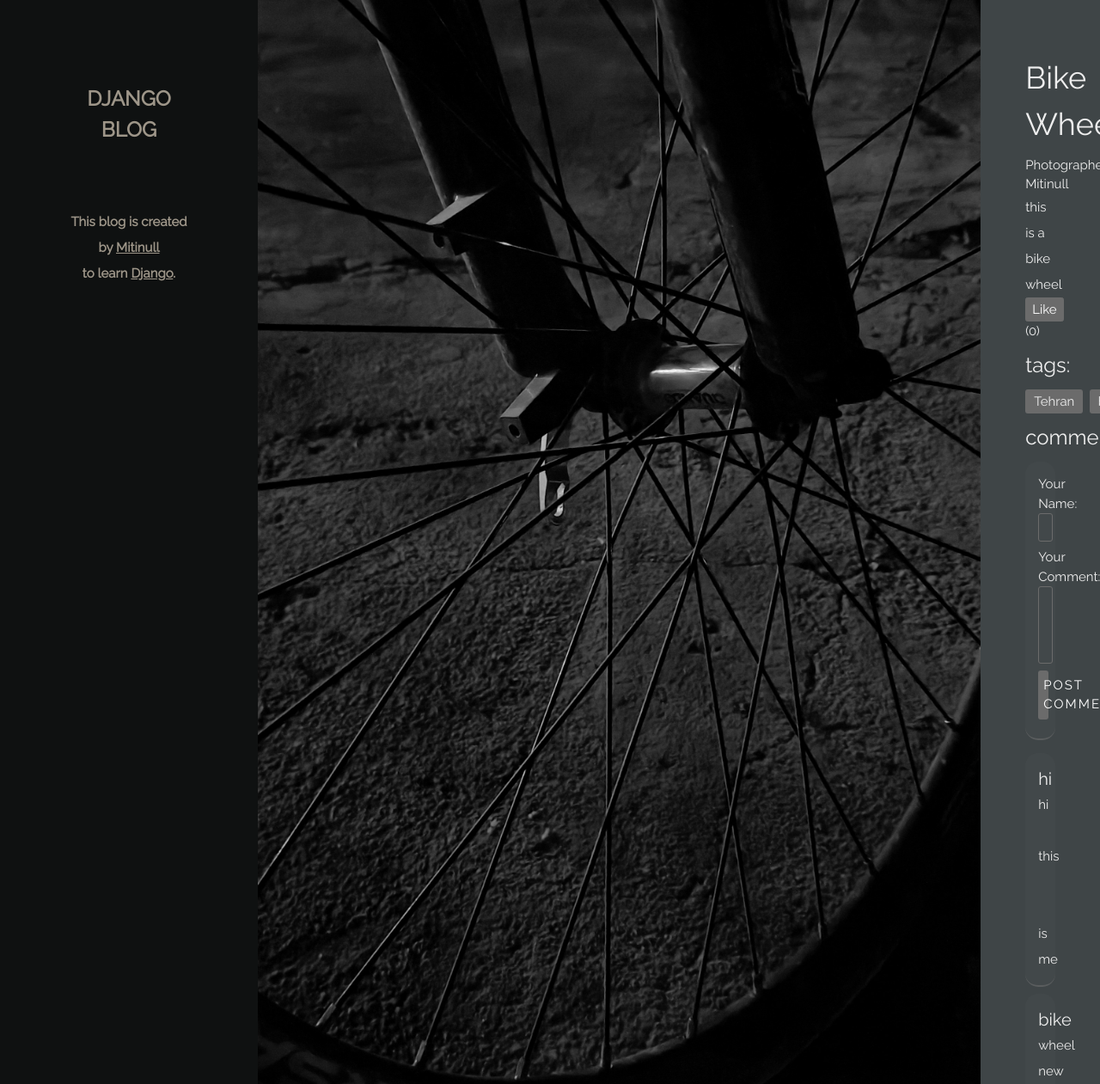
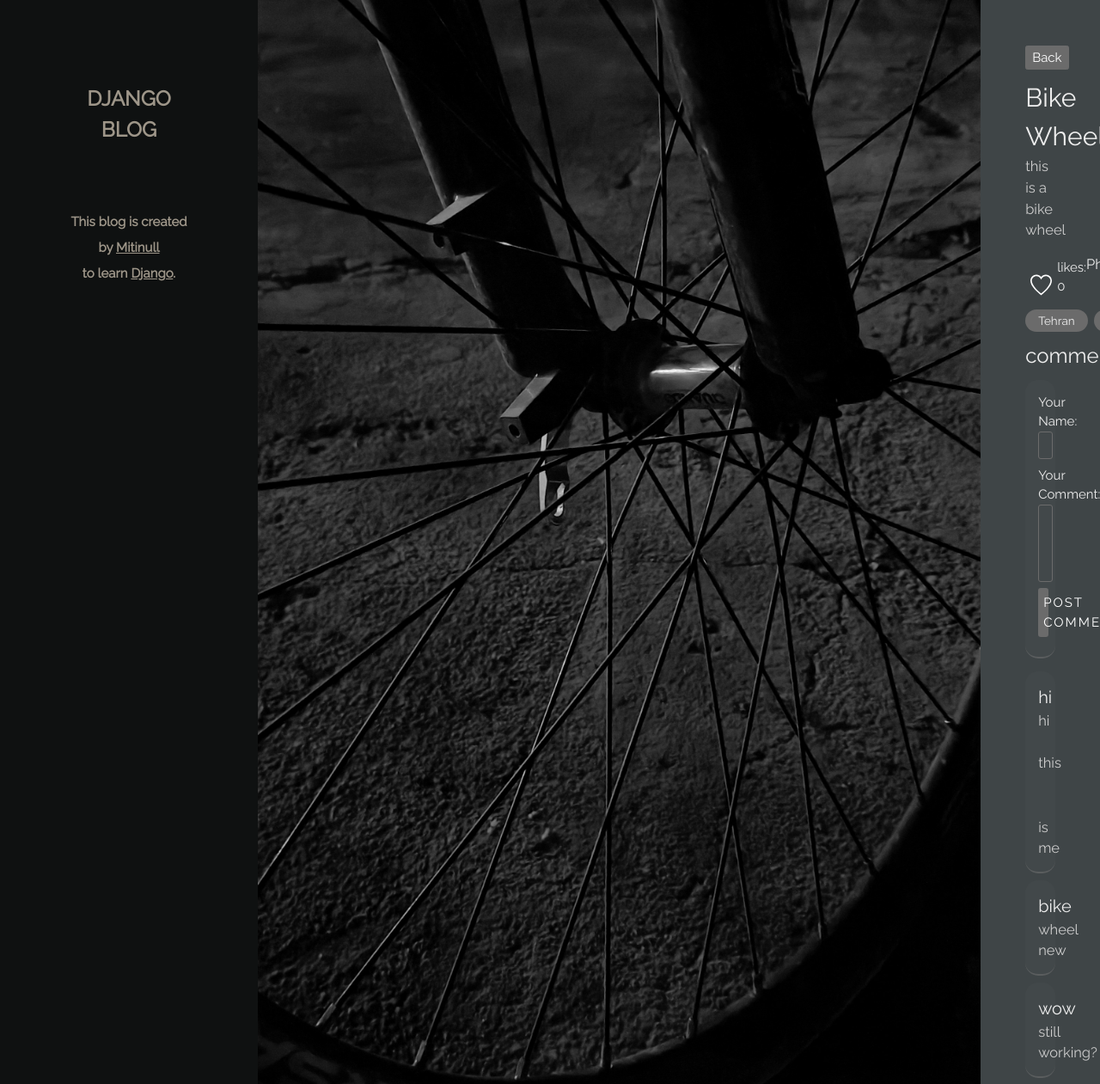
Before and after one commit to mitinull/django-blog, a Django app: a page that uses blog/templates/blog/post-detail.html in a window 1280 px wide. Shown: the whole page at 86% size. Run offline with Django 4.2, Linux system fonts and the light colour scheme; data comes from the database, SQL or seed files in the repository.

Commit message:
improving post-detail page styles

```diff
--- a/blog/static/blog/post-detail.css
+++ b/blog/static/blog/post-detail.css
@@ -17,7 +17,45 @@
 }
 
 .post-detail .text p {
-  line-height: 2rem;
+  font-size: 1.1rem;
+  color: #ccc;
+}
+
+.post-detail .text h1 {
+  margin-bottom: 0px;
+  font-size: 2rem;
+}
+
+.post-detail .text .like-photographer {
+  display: flex;
+  justify-content: space-between;
+  align-items: end;
+  margin-top: 1rem;
+}
+
+.post-detail .text .photographer {
+  text-align: right;
+  font-size: 1.1rem;
+}
+
+.text .like-form {
+  display: flex;
+  align-items: end;
+}
+
+.text button {
+  cursor: pointer;
+}
+
+.text .like-button {
+  background: transparent;
+  border: none;
+}
+
+.text .like-button img {
+  width: 25px;
+  height: 25px;
+  color: white;
 }
 
 .tags {
@@ -25,12 +63,14 @@
   list-style: none;
   padding: 0;
   gap: 0.5rem;
+  font-size: .9rem;
+  margin-top: 1rem;
 }
 
 .tag {
   background: #6b6b6b;
-  padding: 3px 10px;
-  border-radius: 3px;
+  padding: 3px 15px;
+  border-radius: 300px;
 }
 
 .comment-section {
--- a/blog/templates/blog/post-detail.html
+++ b/blog/templates/blog/post-detail.html
@@ -3,6 +3,7 @@
 {% comment %}
   TODO: Adding number of likes
   TODO: Adding back button
+  TODO: Fixing button styles (Edje)
 {% endcomment %}
 
 {% load static %}
@@ -32,32 +33,42 @@
            height="1500px"
            alt="{{ post.title }}" />
       <div class="text">
+        <a href={% url "home-page" %}>
+          <button>Back</button>
+        </a>
+
         <h1>{{ post.title }}</h1>
-        <div>
-          <span>Photographer:</span>
-          <span>{{ post.photographer }}</span>
-        </div>
+
         <p>{{ post.content|linebreaks }}</p>
 
-        <form action="{% url "post-like" slug=post.slug %}" method="post">
-          {% csrf_token %}
-          {% if liked %}
-            <input type="hidden" name="liked" value="false">
-            <button>Liked</button>
-          {% else %}
-            <input type="hidden" name="liked" value="true">
-            <button>Like</button>
-          {% endif %}
-        </form>
-        <div>({{ post.num_likes }})</div>
+        <div class="like-photographer">
+          <form action="{% url "post-like" slug=post.slug %}"
+                method="post"
+                class="like-form">
+            {% csrf_token %}
+            {% if liked %}
+              <input type="hidden" name="liked" value="false">
+              <button class="like-button">
+                <img src="{% static "blog/favorite-fill.svg" %}" alt="like" width="25px" height="25px">
+              </button>
+            {% else %}
+              <input type="hidden" name="liked" value="true">
+              <button class="like-button">
+                <img src="{% static "blog/favorite-line.svg" %}" alt="like" width="25px" height="25px">
+              </button>
 
-        <div>
-          <h3>tags:</h3>
+            {% endif %}
+            <div>likes: {{ post.num_likes }}</div>
+          </form>
+          <div class="photographer">
+            <span>Photographer:</span>
+            <span>{{ post.photographer }}</span>
+          </div>
+        </div>
 
-          <ul class="tags">
-            {% for tag in post.tags.all %}<li class="tag">{{ tag }}</li>{% endfor %}
-          </ul>
-        </div>
+        <ul class="tags">
+          {% for tag in post.tags.all %}<li class="tag">{{ tag }}</li>{% endfor %}
+        </ul>
 
         {% include "blog/comments.html" %}
 
```
Also changed, not shown: blog/static/blog/favorite-fill.svg (added), blog/static/blog/favorite-line.svg (added).
